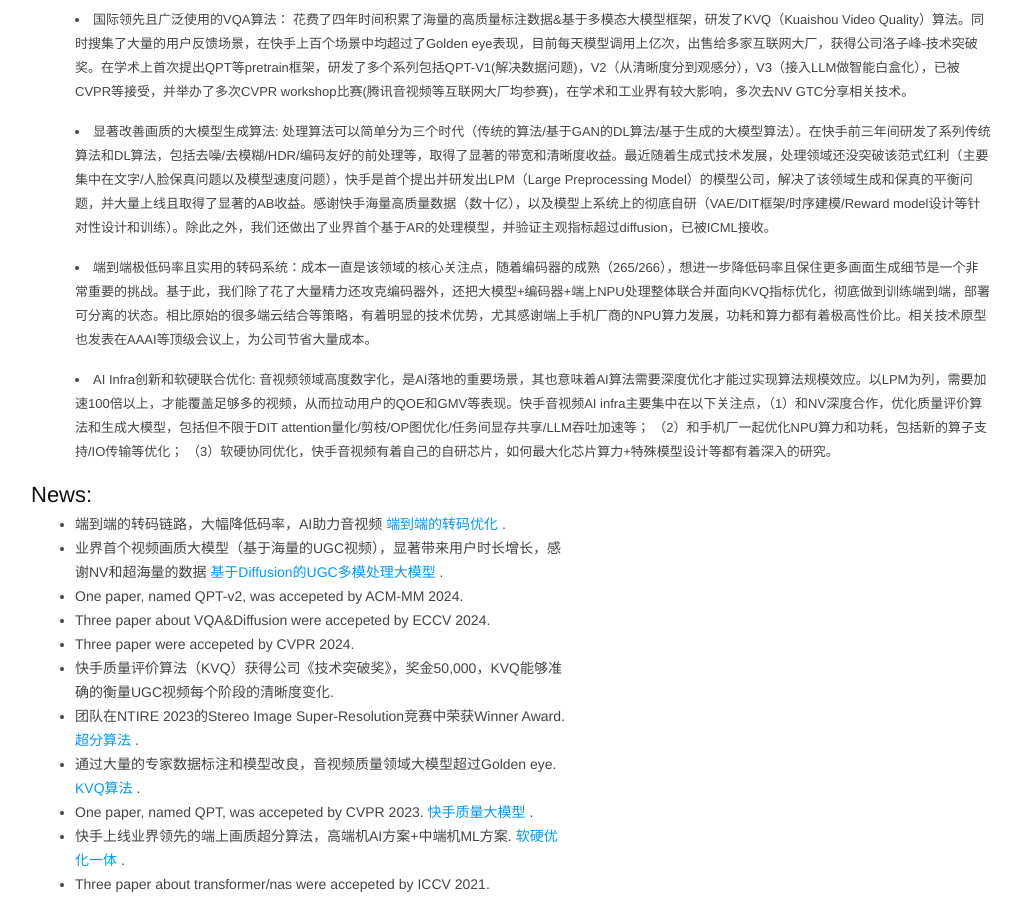
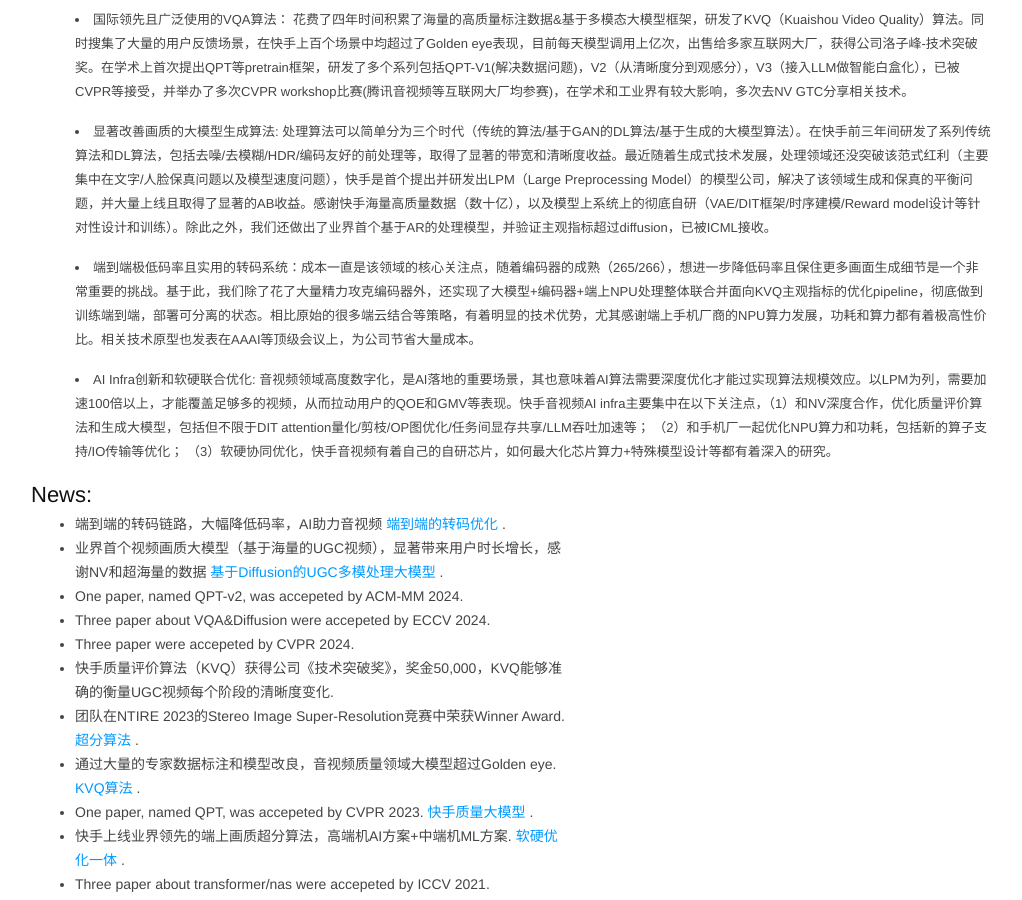
Before and after one commit to msunming/msunming.github.io, a Jekyll site: the page index.html, which Jekyll copies as it is, in a window 1280 px wide and 900 px high, scrolled down 844 px. Shown: the whole window, without its empty margins (129-1151 px from the left). Built offline with Jekyll 4.4.1, drawn with Linux system fonts in a browser that asks for light colours.

Commit message:
Update index.html

```diff
--- a/index.html
+++ b/index.html
@@ -473,7 +473,7 @@ pre .markdown .emphasis {
 		</p>
 
 		<p>
-	    	<li> 端到端极低码率且实用的转码系统：成本一直是该领域的核心关注点，随着编码器的成熟（265/266），想进一步降低码率且保住更多画面生成细节是一个非常重要的挑战。基于此，我们除了花了大量精力还攻克编码器外，还把大模型+编码器+端上NPU处理整体联合并面向KVQ指标优化，彻底做到训练端到端，部署可分离的状态。相比原始的很多端云结合等策略，有着明显的技术优势，尤其感谢端上手机厂商的NPU算力发展，功耗和算力都有着极高性价比。相关技术原型也发表在AAAI等顶级会议上，为公司节省大量成本。 </li>
+	    	<li> 端到端极低码率且实用的转码系统：成本一直是该领域的核心关注点，随着编码器的成熟（265/266），想进一步降低码率且保住更多画面生成细节是一个非常重要的挑战。基于此，我们除了花了大量精力攻克编码器外，还实现了大模型+编码器+端上NPU处理整体联合并面向KVQ主观指标的优化pipeline，彻底做到训练端到端，部署可分离的状态。相比原始的很多端云结合等策略，有着明显的技术优势，尤其感谢端上手机厂商的NPU算力发展，功耗和算力都有着极高性价比。相关技术原型也发表在AAAI等顶级会议上，为公司节省大量成本。 </li>
 		</p>
 
 		<p>
```
